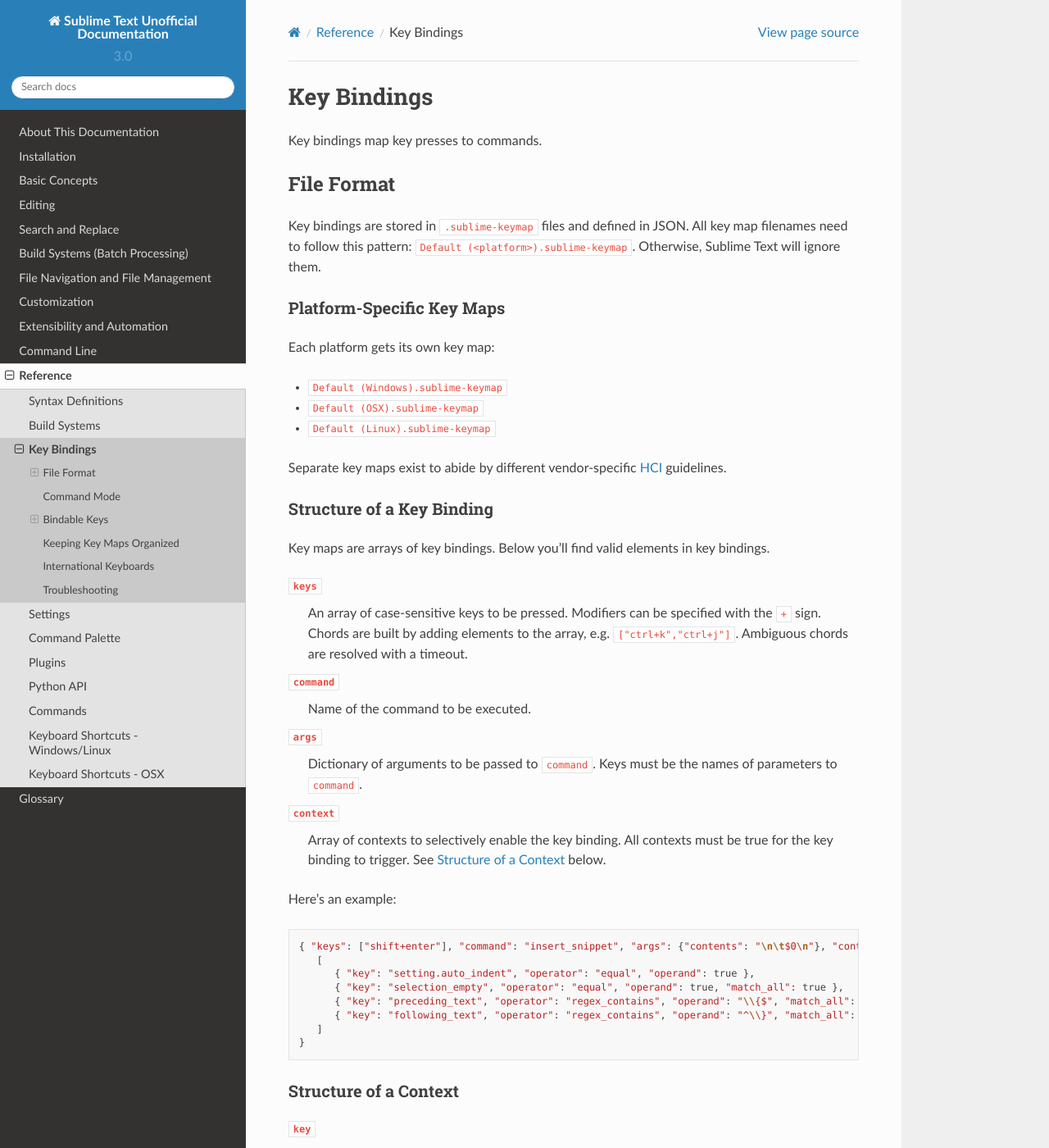
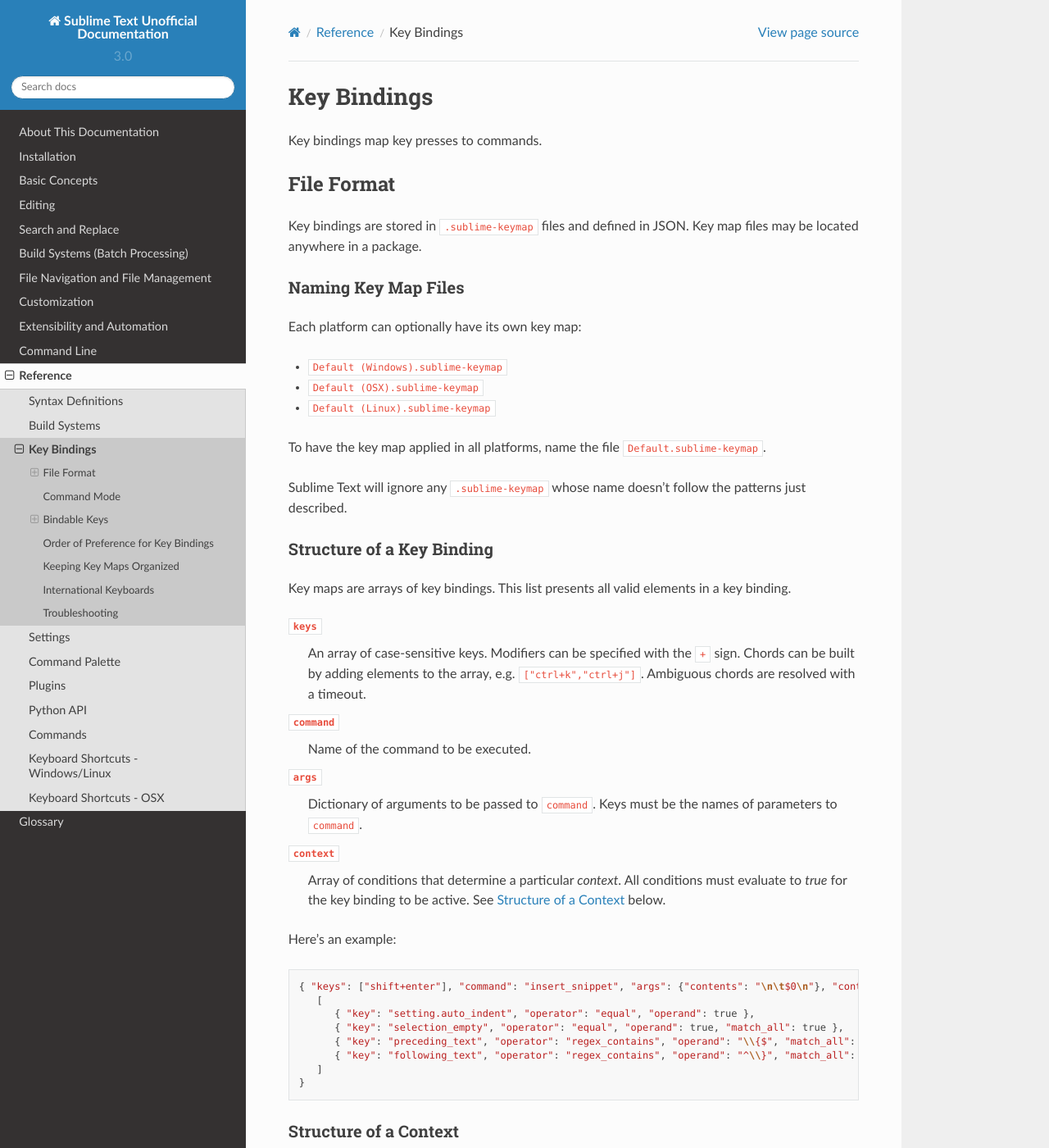
Before and after one commit to guillermooo/sublime-undocs, a Sphinx documentation site: the page built from source/reference/key_bindings.rst, in a window 1280 px wide and 1400 px high. Shown: the whole window at 82% size. Built offline with Sphinx 7.4.7 and the Read the Docs theme 2.0.0, drawn with Linux system fonts in a browser that asks for light colours; some of the changed text lies outside the part shown.

Commit message:
edit reference/key_bindings topic

```diff
--- a/source/reference/key_bindings.rst
+++ b/source/reference/key_bindings.rst
@@ -10,38 +10,36 @@
 
 Key bindings are stored in ``.sublime-keymap`` files
 and defined in JSON.
-All key map filenames
-need to follow this pattern:
-``Default (<platform>).sublime-keymap``.
-Otherwise, Sublime Text will ignore them.
+Key map files may be located anywhere in a package.
 
 
-Platform-Specific Key Maps
---------------------------
+Naming Key Map Files
+--------------------
 
-Each platform gets its own key map:
+Each platform can optionally have its own key map:
 
 * ``Default (Windows).sublime-keymap``
 * ``Default (OSX).sublime-keymap``
 * ``Default (Linux).sublime-keymap``
 
-Separate key maps exist
-to abide by different vendor-specific
-`HCI <http://en.wikipedia.org/wiki/Human%E2%80%93computer_interaction>`_ guidelines.
+To have the key map applied in all platforms,
+name the file ``Default.sublime-keymap``.
+
+Sublime Text will ignore any ``.sublime-keymap``
+whose name doesn't follow the patterns just described.
 
 
 Structure of a Key Binding
 --------------------------
 
 Key maps are arrays of key bindings.
-Below you'll find valid elements in key bindings.
+This list presents all valid elements in a key binding.
 
 ``keys``
-   An array of case-sensitive keys
-   to be pressed.
+   An array of case-sensitive keys.
    Modifiers can be specified
    with the ``+`` sign.
-   Chords are built
+   Chords can be built
    by adding elements to the array,
    e.g. ``["ctrl+k","ctrl+j"]``.
    Ambiguous chords are resolved
@@ -57,10 +55,10 @@
    of parameters to ``command``.
 
 ``context``
-   Array of contexts to selectively
-   enable the key binding.
-   All contexts must be true
-   for the key binding to trigger.
+   Array of conditions
+   that determine a particular *context*.
+   All conditions must evaluate to `true`
+   for the key binding to be active.
    See :ref:`context-reference` below.
 
 Here's an example::
@@ -141,20 +141,21 @@
 
 ``text``
    Restricts the test
-   just to the selected text.
+   to the selected text.
 
 ``selector``
-   Returns the current scope.
+   Returns the name of the current scope.
 
 ``panel_has_focus``
    Returns ``true``
-   if the current focus
-   is on a panel.
+   if a panel
+   has input focus.
 
 ``panel``
    Returns ``true``
-   if the panel given as operand
+   if the panel given as ``operand``
    is visible.
+
 
 Context Operators
 ^^^^^^^^^^^^^^^^^
@@ -176,8 +177,17 @@
 Sublime Text provides a ``command_mode`` setting
 to prevent key presses
 from being sent to the buffer.
-This is useful
-when emulating Vim's modal behavior.
+This is useful, for example,
+to emulate Vim's modal behavior.
+
+Key bindings not intended for command mode
+should include a context like this::
+
+    {"key": "setting.command_mode", "operand": false}
+
+This way, plugins legitimately using command mode
+will be able to define appropriate key bindings
+without interference.
 
 
 Bindable Keys
@@ -185,7 +195,12 @@
 
 Keys in key bindings may be specified
 literally or by name.
-Here's the list of valid names:
+
+.. XXX: Check this
+If using a name doesn't work in your case,
+try a literal value.
+
+Here's the list of all valid names:
 
 * ``up``
 * ``down``
@@ -251,6 +266,7 @@
 * ``browser_favorites``
 * ``browser_home``
 
+
 Modifiers
 ---------
 
@@ -258,6 +274,7 @@
 * ``ctrl``
 * ``alt``
 * ``super`` (Windows key, Command key...)
+
 
 Warning about Bindable Keys
 ---------------------------
@@ -273,9 +290,16 @@
 to insert non-ASCII characters
 would be compromised.
 
-If you are the end-user,
-you are free to remap
-those key combinations.
+End-users are free to remap
+any key combination.
+
+
+Order of Preference for Key Bindings
+************************************
+
+Key bindings in a key map file are evaluated
+from bottom to top.
+The first matching context wins.
 
 
 Keeping Key Maps Organized
@@ -284,13 +308,12 @@
 Sublime Text ships with default key maps
 under ``Packages/Default``.
 Other packages may include
-their own key map files.
+key map files of their own.
 The recommended storage location
 for your personal key map is ``Packages/User``.
 
 See :ref:`merging-and-order-of-precedence`
-for information about
-how Sublime Text sorts files for merging.
+for information.
 
 
 International Keyboards
@@ -304,11 +327,15 @@
 Troubleshooting
 ***************
 
-.. TODO: fix formatting for API cross-ref.
+To enable logging
+related to key maps, see:
 
-To enable command logging,
-see `sublime.log_commands(flag)`_.
+   - `sublime.log_commands(flag)`_.
+   - `sublime.log_input(flag)`_.
+
 This may help in
 debugging key maps.
 
-.. _sublime.log_commands(flag): http://www.sublimetext.com/docs/2/api_reference.html
+
+.. _sublime.log_commands(flag): http://www.sublimetext.com/docs/3/api_reference.html
+.. _sublime.log_input(flag): http://www.sublimetext.com/docs/3/api_reference.html
```
Also changed, not shown: other parts of source/reference/key_bindings.rst (+5 -3 lines).
